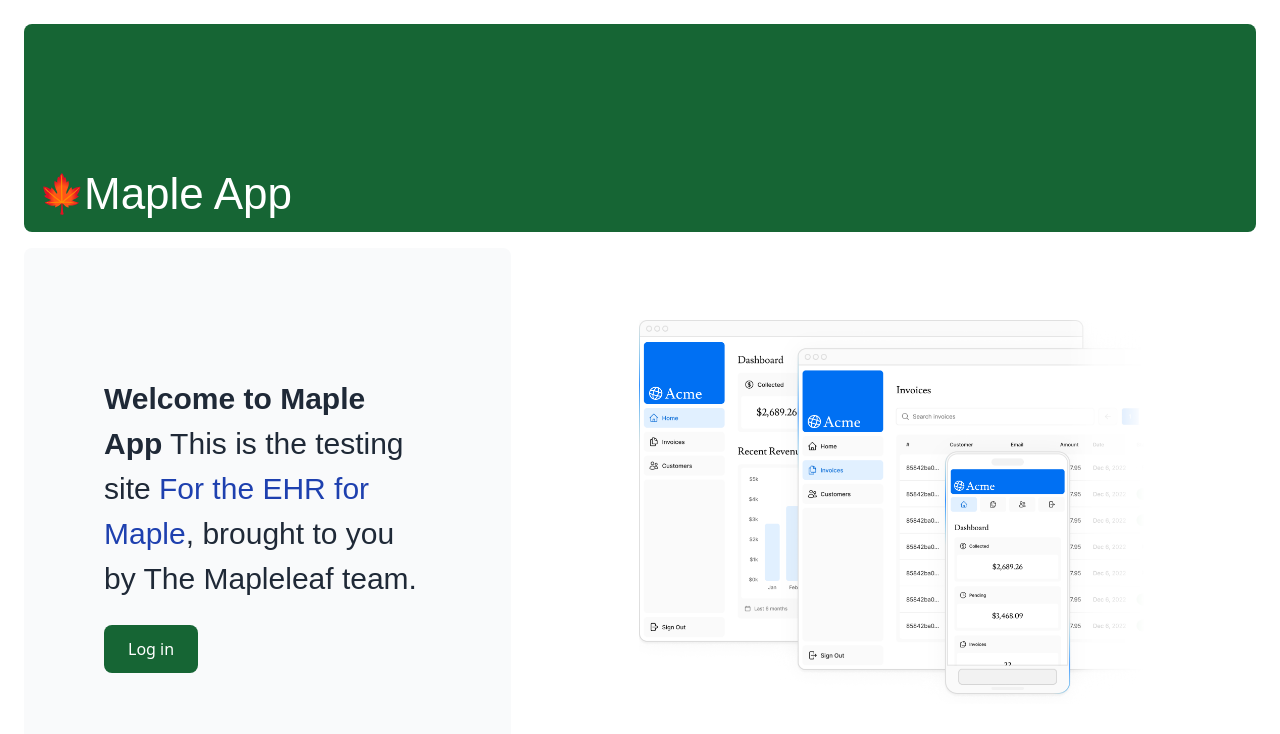
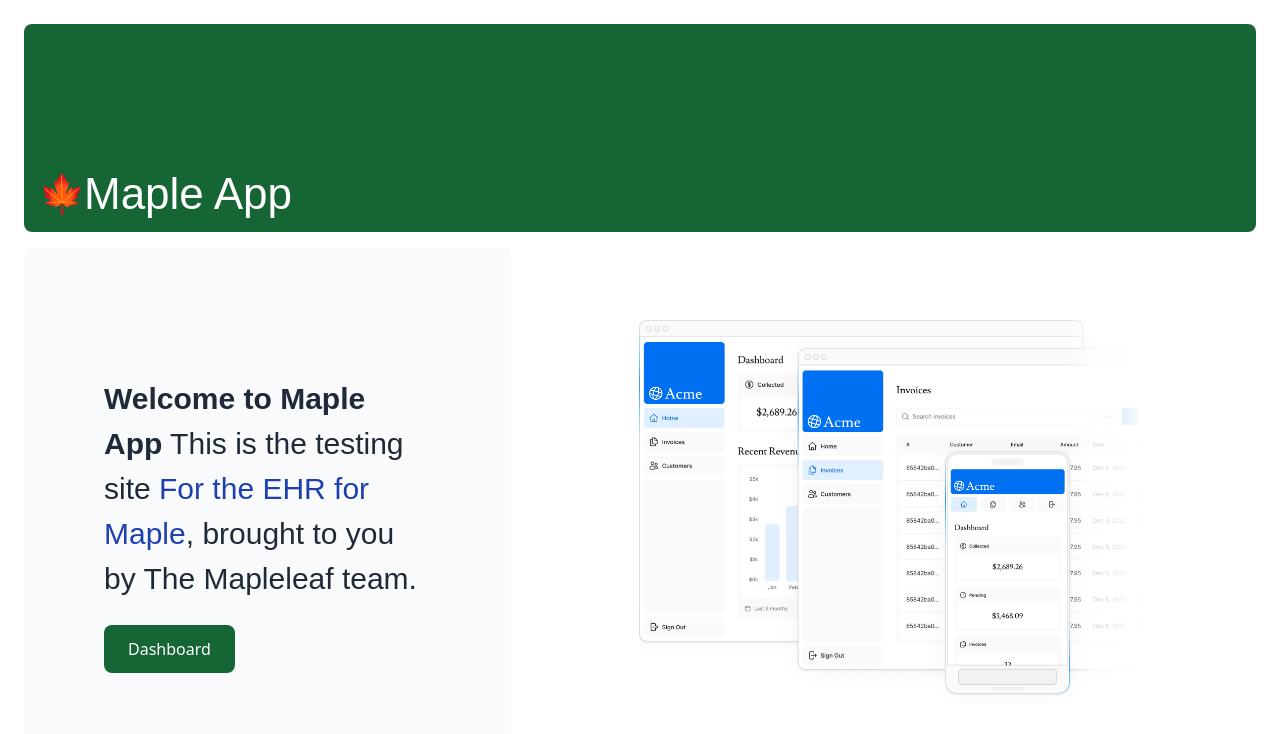
Before and after one commit to edwardpringle/nextjs-dashboard, a Next.js app: page / in a window 1280 px wide. Shown: the top 734 px of the page. Built offline with nearby package versions, Linux system fonts and the light colour scheme; a web font is replaced by a local one.

Commit message:
Dashboard link

```diff
--- a/app/page.tsx
+++ b/app/page.tsx
@@ -22,10 +22,10 @@ export default function Page() {
             , brought to you by The Mapleleaf team.
           </p>
           <Link
-            href="/dashboard"
+            href="@/dashboard"
             className="flex items-center gap-5 self-start rounded-lg bg-green-800 px-6 py-3 text-sm font-medium text-white transition-colors hover:bg-blue-400 md:text-base"
           >
-            <span>Log in</span>
+            <span>Dashboard</span>
           </Link>
         </div>
         <div className="flex items-center justify-center p-6 md:w-3/5 md:px-28 md:py-12">
```
